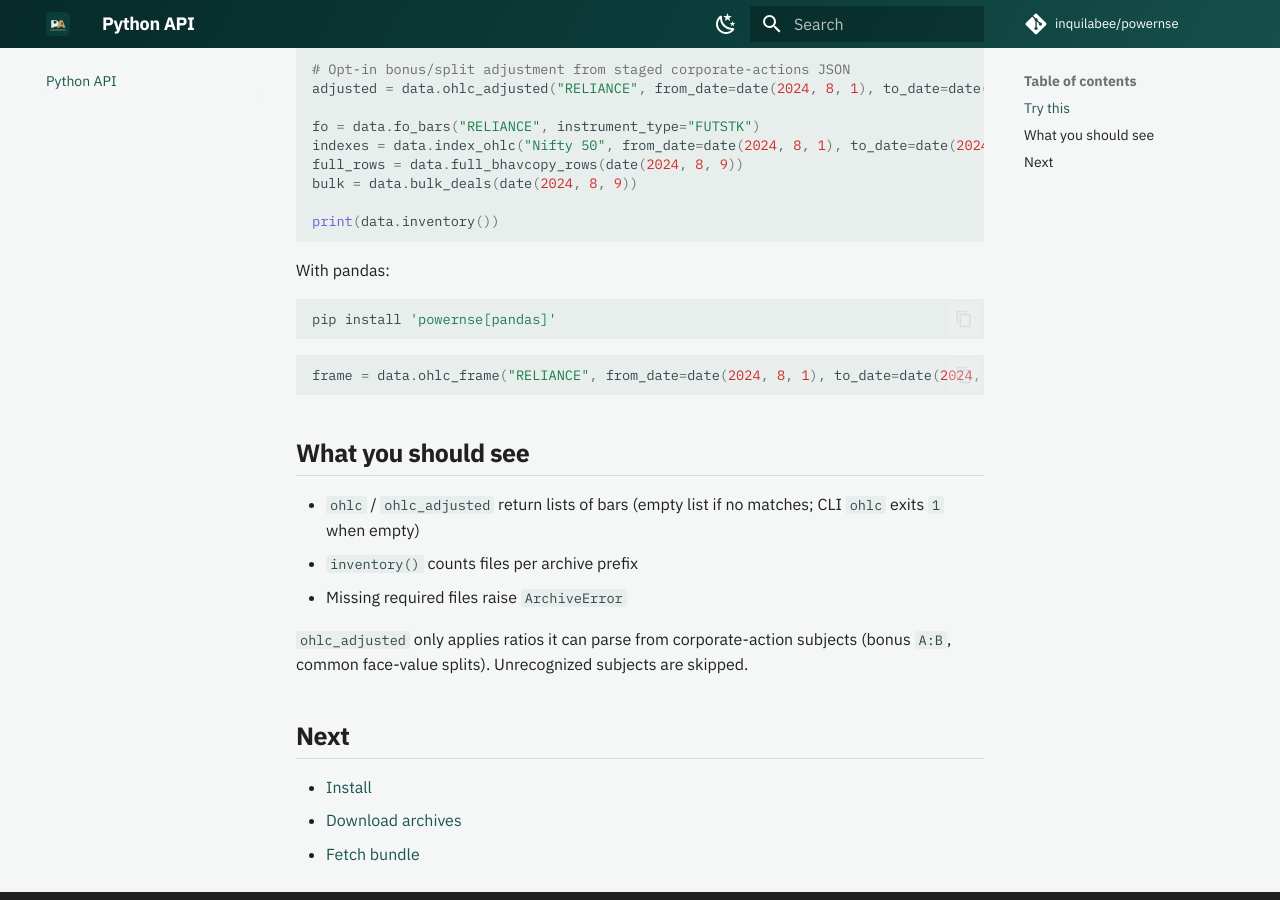
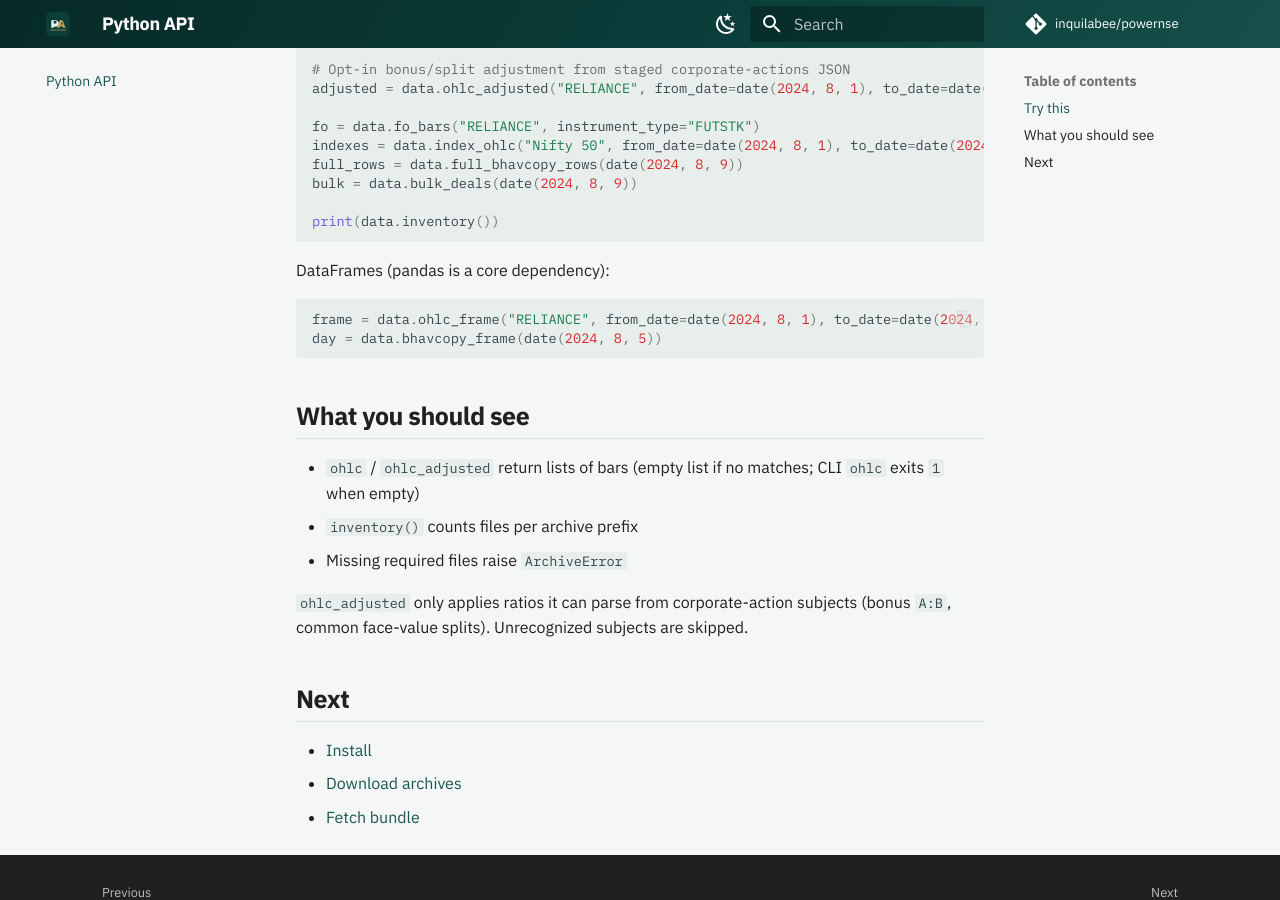
Before and after one commit to inquilabee/powernse, an MkDocs documentation site: the page built from docs/user/python/nsedata.md, in a window 1280 px wide and 900 px high, scrolled down 493 px. Built offline with MkDocs 1.6.1 and Material for MkDocs 9.7.7, drawn with Linux system fonts in a browser that asks for light colours; comment, search, counter and statistics services are not loaded.

Commit message:
Require pandas as a core dependency and release 0.1.1.
Drop the optional extra and ImportError guards so DataFrame helpers work on a plain install.

Co-authored-by: Cursor <cursoragent@cursor.com>

````diff
--- a/docs/user/python/nsedata.md
+++ b/docs/user/python/nsedata.md
@@ -25,14 +25,11 @@ bulk = data.bulk_deals(date(2024, 8, 9))
 print(data.inventory())
 ```
 
-With pandas:
-
-```bash
-pip install 'powernse[pandas]'
-```
+DataFrames (pandas is a core dependency):
 
 ```python
 frame = data.ohlc_frame("RELIANCE", from_date=date(2024, 8, 1), to_date=date(2024, 8, 5))
+day = data.bhavcopy_frame(date(2024, 8, 5))
 ```
 
 ## What you should see
````
Also changed, not shown: CHANGELOG.md (+7 -1 lines), README.md (+0 -1 lines), docs/index.md (+1 -1 lines), docs/user/install.md (+0 -1 lines), docs/user/quickstart.md (+0 -1 lines), pyproject.toml (+2 -5 lines), 2 other files.
